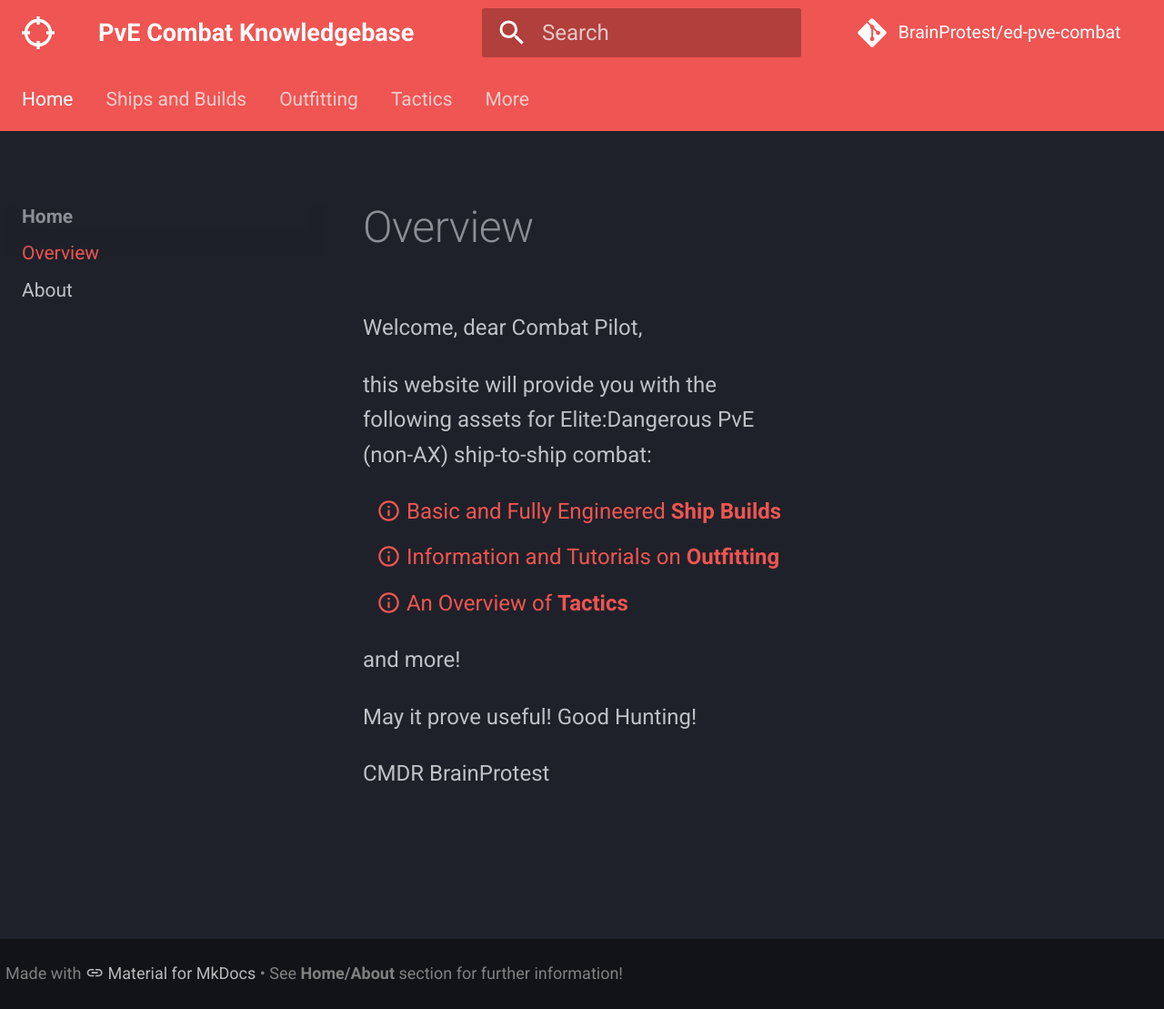
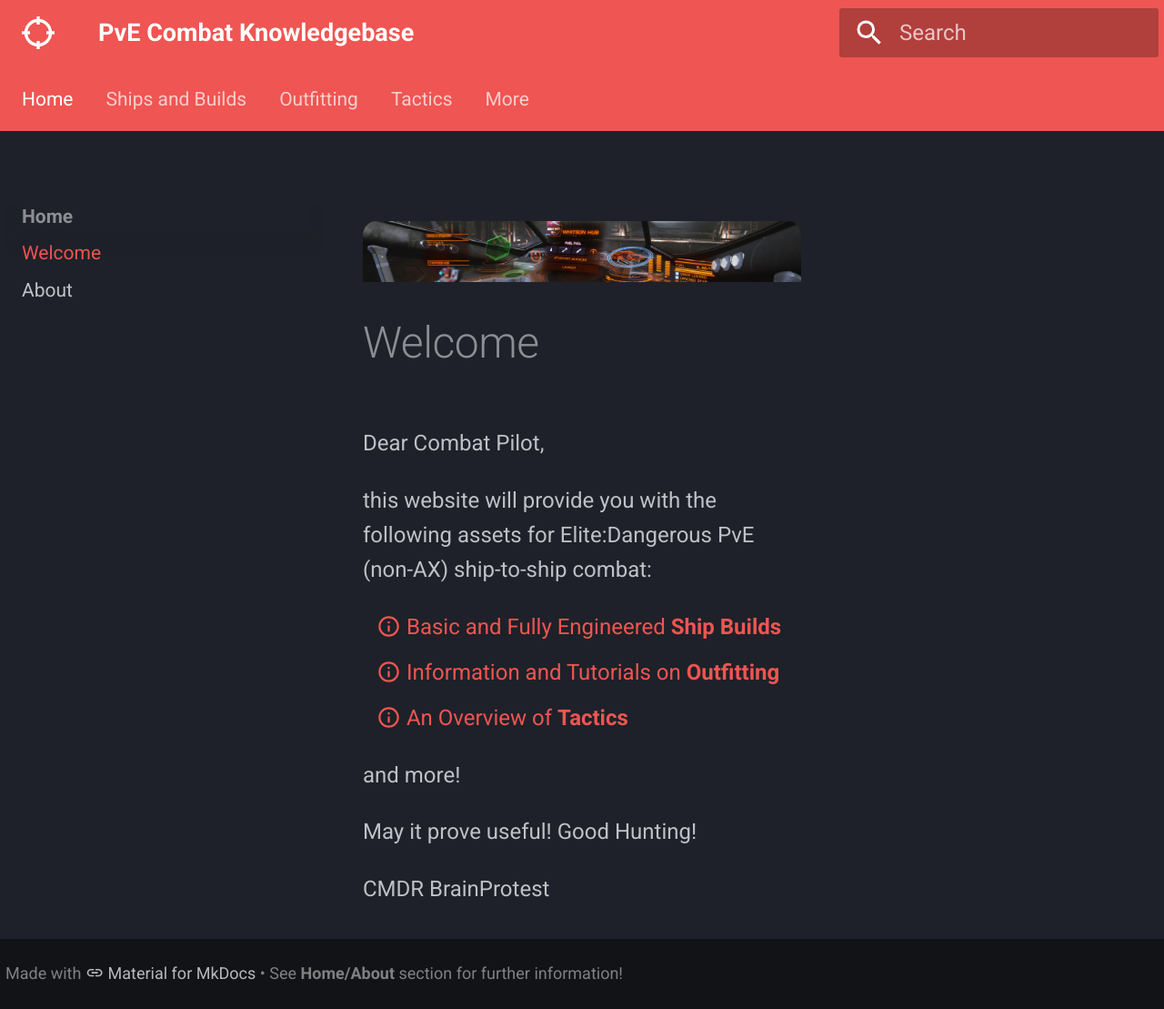
Before and after one commit to BrainProtest/ed-pve-combat, an MkDocs documentation site: the page built from docs/index.md, in a window 1280 px wide and 1109 px high. Shown: the whole window at 91% size. Built offline with MkDocs 1.6.1 and Material for MkDocs 9.7.7, drawn with Linux system fonts in a browser that asks for light colours; comment, search, counter and statistics services are not loaded.

Commit message:
remove repo link (edit function makes no sense for this site). Added some banners. Set the correct usage notice for E:D content

```diff
--- a/docs/assets/extra.css
+++ b/docs/assets/extra.css
@@ -53,3 +53,8 @@ li.hide-bullets {
     list-style-type: none;
     margin-left: 0 !important;
 }
+
+.banner {
+    border-top-left-radius: 15px;
+    border-top-right-radius: 15px;
+}
--- a/docs/index.md
+++ b/docs/index.md
@@ -1,6 +1,8 @@
-# Overview
+![Banner](./assets/banners/banner3.jpg){.banner loading=lazy }
 
-Welcome, dear Combat Pilot,
+# Welcome
+
+Dear Combat Pilot,
 
 this website will provide you with the following assets for Elite:Dangerous PvE (non-AX) ship-to-ship combat:
 
--- a/mkdocs.yml
+++ b/mkdocs.yml
@@ -1,7 +1,7 @@
 site_name: PvE Combat Knowledgebase
 site_url: https://brainprotest.github.io/ed-pve-combat/
-repo_url: https://github.com/brainprotest/ed-pve-combat
-repo_name: BrainProtest/ed-pve-combat
+# repo_url: https://github.com/brainprotest/ed-pve-combat
+# repo_name: BrainProtest/ed-pve-combat
 theme:
   logo: assets/logo-white.svg
   favicon: assets/logo-red.svg
@@ -40,7 +40,7 @@ markdown_extensions:
   - pymdownx.snippets
 nav:
   - 'Home':
-    - 'index.md'
+    - 'Welcome': 'index.md'
     - 'About' : 'about.md'
   - 'Ships and Builds':
     - 'ships/overview.md'
```
Also changed, not shown: docs/about.md (+7 -3 lines), docs/ships/ferdelance.md (+2 -0 lines), docs/assets/banners/banner1.jpg (added), docs/assets/banners/banner2.jpg (added), docs/assets/banners/banner3.jpg (added), docs/assets/banners/banner4.jpg (added).
